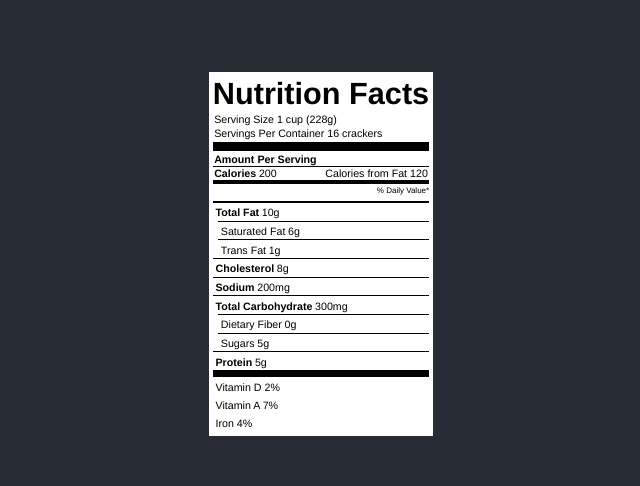
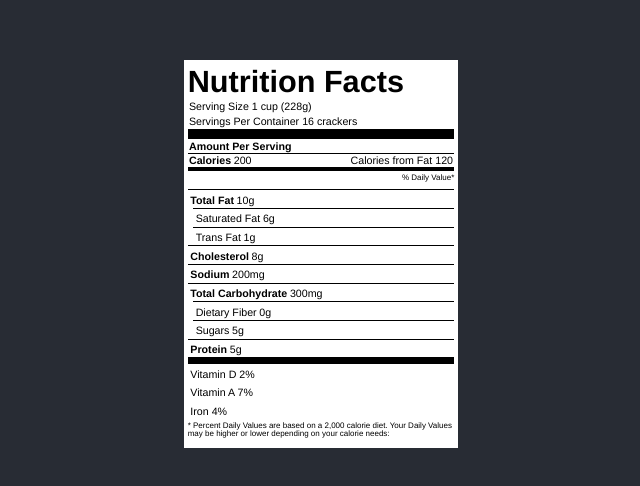
Before and after one commit to davidgamero/react-nutrition-label, a React (Create React App) app: page / in a window 1280 px wide. Shown: the part 146-632 px from the top of the page, without its empty margins (319-959 px from the left). Built offline with nearby package versions, Linux system fonts and the light colour scheme.

Commit message:
percent daily values added

```diff
--- a/src/components/NutritionLabel/index.tsx
+++ b/src/components/NutritionLabel/index.tsx
@@ -17,6 +17,7 @@ const LabelContainer = styled.div<LabelContainerProps>`
   font-family: 'helvetica';
   padding: 3pt;
   text-align: left;
+  width: 200pt;
 `
 
 const Title = styled.h1`
@@ -81,6 +82,15 @@ const PercentDailyValueLabel = styled.h2`
   font-size: 6pt;
   font-weight: 100;
   text-align: right;
+  margin: 0;
+  margin-top: 2pt;
+  margin-bottom: 5pt;
+`
+const DailyValues = styled.h2`
+  line-height: 6pt;
+  font-size: 6pt;
+  font-weight: 100;
+  text-align: left;
   margin: 0;
   margin-top: 2pt;
   margin-bottom: 5pt;
@@ -160,6 +170,10 @@ const NutritionLabel: React.SFC<NutritionLabelProps> = (props: NutritionLabelPro
           <NutrientRow hideBar={true} label={vitaminString} value={''} />
       )
       }
+      <DailyValues>
+        {'* Percent Daily Values are based on a 2,000 calorie diet. Your Daily Values may be higher or lower depending on your calorie needs:'}
+      </DailyValues>
+
     </LabelContainer>
   )
 }
```
